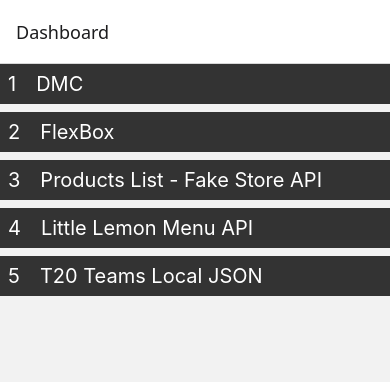
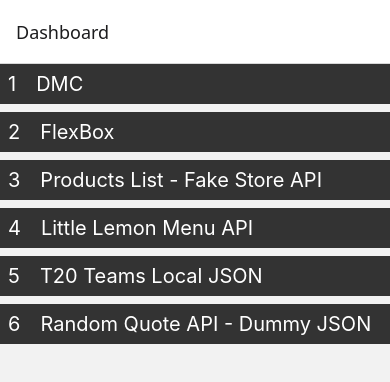
Before and after one commit to abidroid/ReactNativeApp2, a React Native app: screen /Dashboard in a window 390 px wide. Shown: the top 382 px of the page. Built offline with nearby package versions, Linux system fonts and the light colour scheme.

Commit message:
route added

```diff
--- a/App.js
+++ b/App.js
@@ -9,6 +9,7 @@
 import LittleLemonMenuScreen from './screens/LittleLemonMenuScreen';
 import DmcScreen from './screens/DmcScreen';
 import T20TeamsScreen from './screens/T20TeamsScreen';
+import RandomQuoteApiScreen from './screens/RandomQuoteApiScreen';
 
 
 export default function App() {
@@ -53,6 +54,11 @@
             name='T20'
             component={T20TeamsScreen}
           />
+          <Stack.Screen
+            options={{ title: 'Random Quote' }}
+            name='RandomQuote'
+            component={RandomQuoteApiScreen}
+          />
 
 
         </Stack.Navigator>
--- a/screens/DashboardScreen.js
+++ b/screens/DashboardScreen.js
@@ -11,6 +11,7 @@
     { id: 3, title: 'Products List - Fake Store API', routeName: 'ProductsList' },
     { id: 4, title: 'Little Lemon Menu API', routeName: 'LittleLemonMenu' },
     { id: 5, title: 'T20 Teams Local JSON', routeName: 'T20' },
+    { id: 6, title: 'Random Quote API - Dummy JSON', routeName: 'RandomQuote' },
 
 ]
 
```
